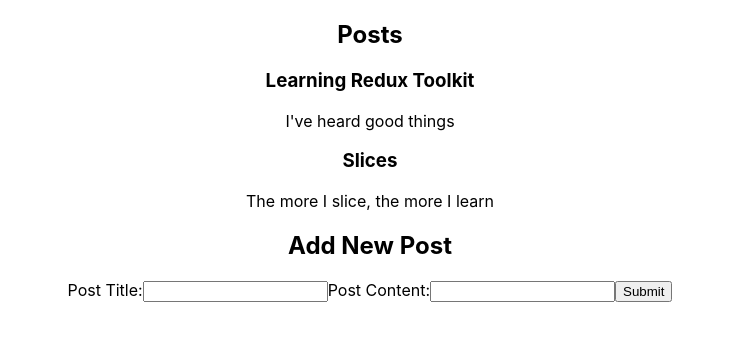
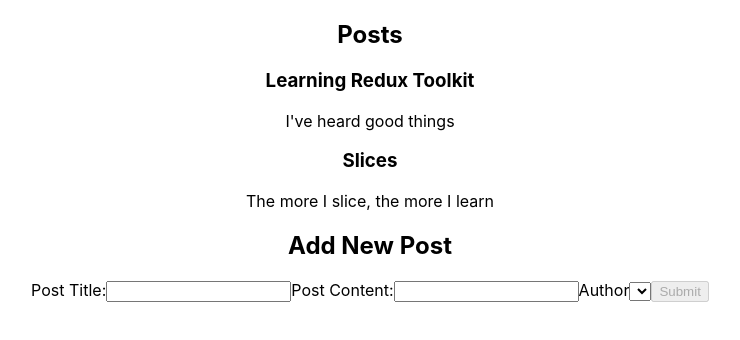
Before and after one commit to alimirhashimli1/redux-config, a React (Create React App) app: page / in a window 1280 px wide. Shown: the top 340 px of the page, without its empty margins (270-1010 px from the left). Built offline with nearby package versions, Linux system fonts and the light colour scheme.

Commit message:
added the authors

```diff
--- a/src/app/store.js
+++ b/src/app/store.js
@@ -1,8 +1,10 @@
 import { configureStore } from "@reduxjs/toolkit";
 import postsReducer from "../features/posts/postsSlice";
+import usersReducer from "../features/users/usersSlice";
 
 export const store = configureStore({
   reducer: {
     posts: postsReducer,
+    users: usersReducer,
   },
 });
--- a/src/features/AddPostsForm.js
+++ b/src/features/AddPostsForm.js
@@ -1,24 +1,30 @@
 import React, { useState } from "react";
-import { useDispatch } from "react-redux";
+import { useDispatch, useSelector } from "react-redux";
 import { postsAdded } from "./posts/postsSlice";
-import { nanoid } from "@reduxjs/toolkit";
+import { selectAllUsers } from "./users/usersSlice";
 
 const AddPostsForm = () => {
   const [title, setTitle] = useState("");
   const [content, setContent] = useState("");
+  const [userId, setUserId] = useState("");
   const dispatch = useDispatch();
+  const users = useSelector(selectAllUsers);
 
   const onSavePostClicked = () => {
     if (title && content) {
-      dispatch(
-        postsAdded({
-          id: nanoid(),
-          title,
-          content,
-        })
-      );
+      dispatch(postsAdded(title, content, userId));
     }
+    setTitle("");
+    setContent("");
   };
+
+  const canSave = Boolean(title) && Boolean(content) && Boolean(userId);
+
+  const usersOptions = users.map((user) => (
+    <option key={user.id} value={user.id}>
+      {user.name}
+    </option>
+  ));
 
   return (
     <section>
@@ -40,7 +46,17 @@
           onChange={(e) => setContent(e.target.value)}
         />
 
-        <button type="button" onClick={onSavePostClicked}>
+        <label htmlFor="postAuthor">Author</label>
+        <select
+          name=""
+          id="postAuthor"
+          value={userId}
+          onChange={(e) => setUserId(e.target.value)}
+        >
+          <option value=""></option>
+        </select>
+
+        <button type="button" onClick={onSavePostClicked} disabled={!canSave}>
           Submit
         </button>
       </form>
--- a/src/features/posts/postsSlice.js
+++ b/src/features/posts/postsSlice.js
@@ -1,4 +1,4 @@
-import { createSlice } from "@reduxjs/toolkit";
+import { createSlice, nanoid } from "@reduxjs/toolkit";
 
 const initialState = [
   {
@@ -13,8 +13,20 @@
   name: "posts",
   initialState,
   reducers: {
-    postsAdded(state, action) {
-      state.push(action.payload);
+    postsAdded: {
+      reducer(state, action) {
+        state.push(action.payload);
+      },
+      prepare(title, content, userId) {
+        return {
+          payload: {
+            id: nanoid(),
+            title,
+            content,
+            userId,
+          },
+        };
+      },
     },
   },
 });
--- /dev/null
+++ b/src/features/users/usersSlice.js
@@ -0,0 +1,17 @@
+import { createSlice } from "@reduxjs/toolkit";
+
+const initialState = [
+  { id: "0", name: "Dude Lebowski" },
+  { id: "1", name: "Big Lebowski" },
+  { id: "2", name: "Ali the Dev" },
+];
+
+const usersSlice = createSlice({
+  name: "users",
+  initialState,
+  reducers: {},
+});
+
+export const selectAllUsers = (state) => state.users;
+
+export default usersSlice.reducer;
```
Also changed, not shown: src/features/posts/PostAuthor.js (added, +10 -0 lines).
